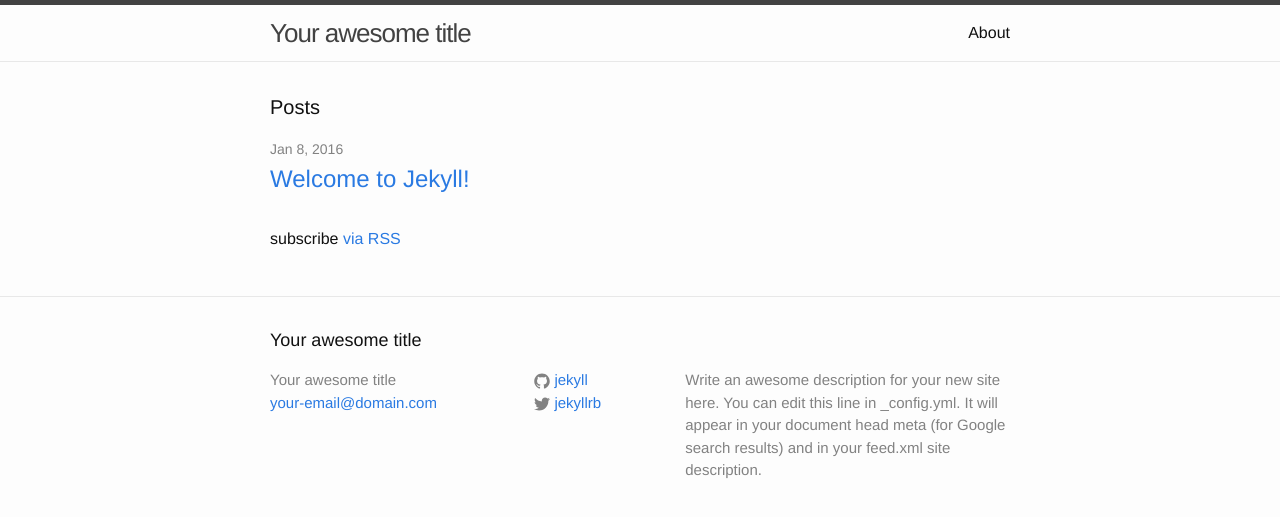
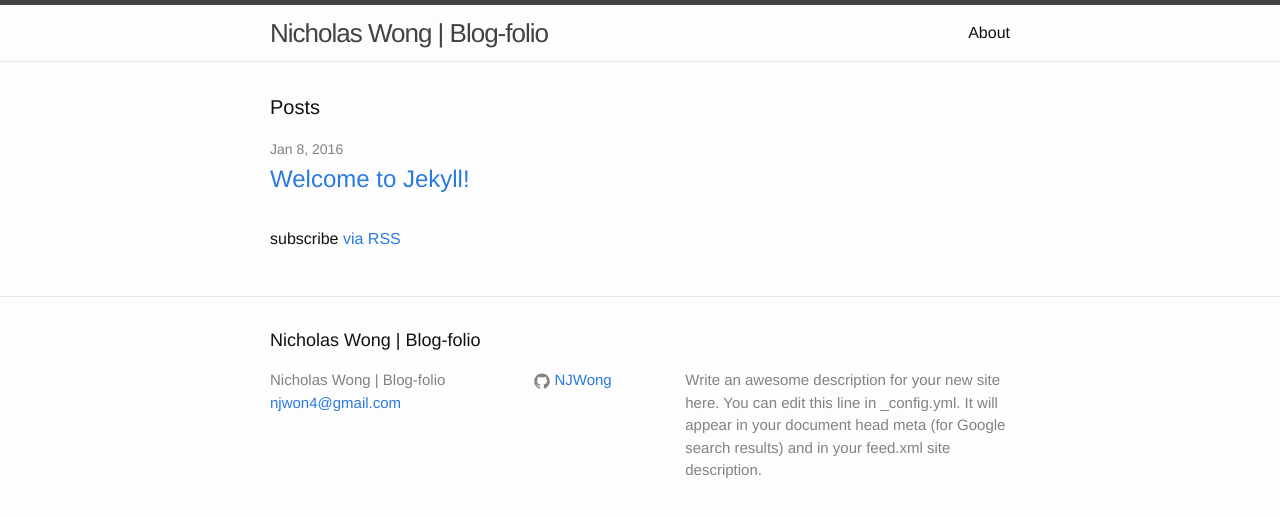
Before and after one commit to NJWong/Personal-Website, a Jekyll site: the page built from index.html, in a window 1280 px wide. Shown: the top 517 px of the page. Built offline with Jekyll 4.4.1, drawn with Linux system fonts in a browser that asks for light colours.

Commit message:
Added custom site information to _config.yaml

```diff
--- a/_config.yml
+++ b/_config.yml
@@ -6,16 +6,15 @@
 # 'jekyll serve'. If you change this file, please restart the server process.
 
 # Site settings
-title: Your awesome title
-email: your-email@domain.com
+title: Nicholas Wong | Blog-folio
+email: njwon4@gmail.com
 description: > # this means to ignore newlines until "baseurl:"
   Write an awesome description for your new site here. You can edit this
   line in _config.yml. It will appear in your document head meta (for
   Google search results) and in your feed.xml site description.
 baseurl: "" # the subpath of your site, e.g. /blog
 url: "http://yourdomain.com" # the base hostname & protocol for your site
-twitter_username: jekyllrb
-github_username:  jekyll
+github_username:  NJWong
 
 # Build settings
 markdown: kramdown
```
